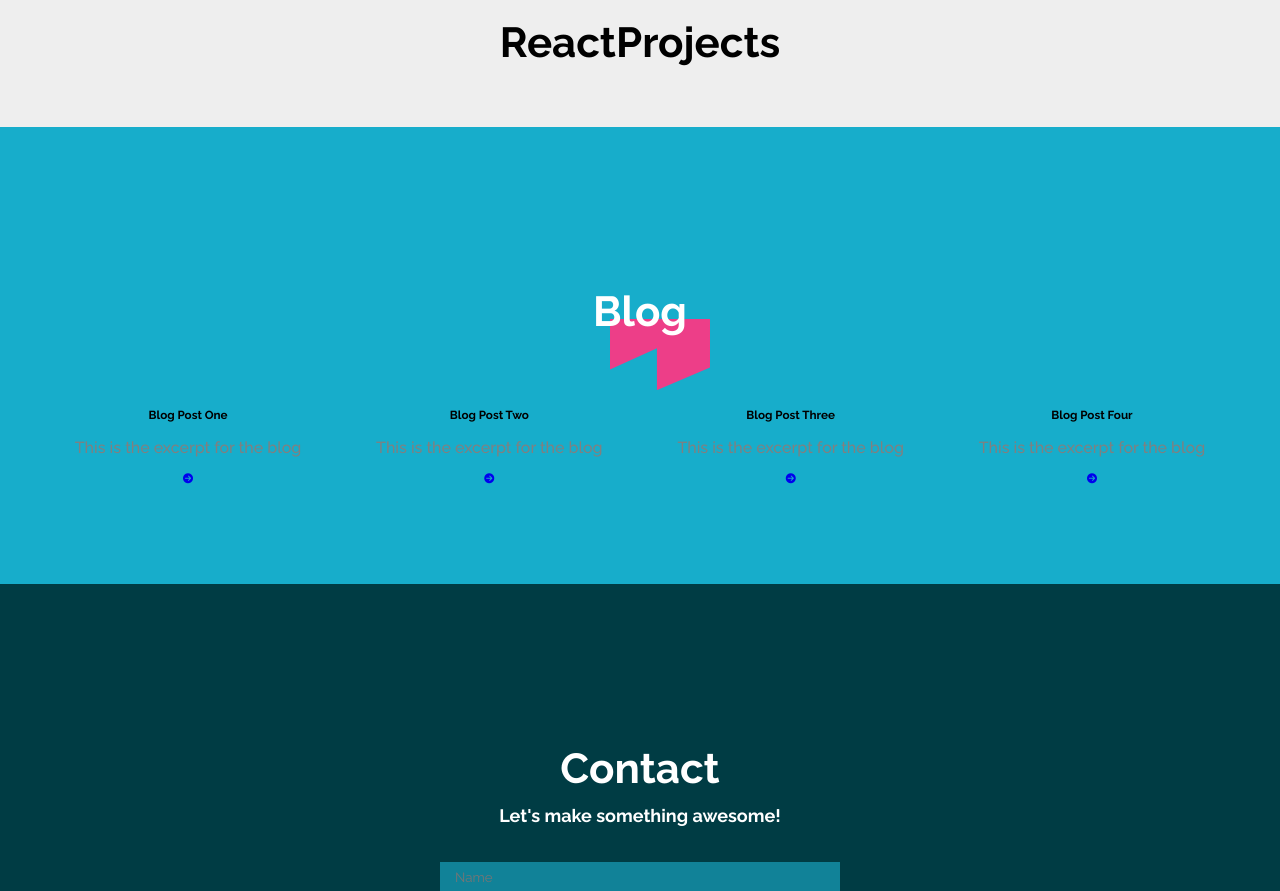
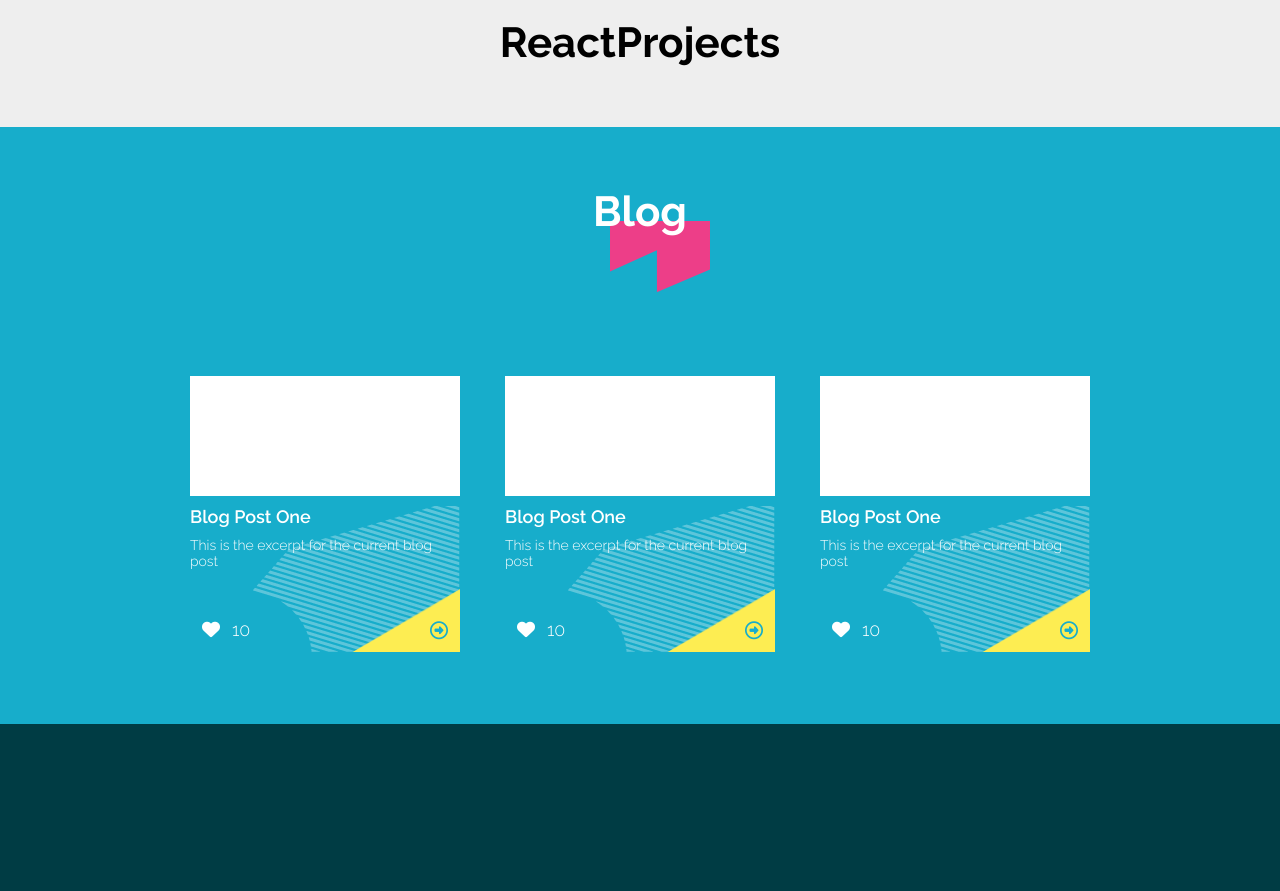
Before and after one commit to KevinGrant12/Portfolio, a React (Create React App) app: page / in a window 1280 px wide. Shown: the part 2080-2971 px from the top of the page. Built offline with nearby package versions, Linux system fonts and the light colour scheme; a web font is replaced by a local one.

Commit message:
Styles for blog section

```diff
--- a/src/components/Blog/Blog.css
+++ b/src/components/Blog/Blog.css
@@ -1,11 +1,14 @@
 .Blog {
-  padding: 10rem 0;
+  display: flex;
+  flex-flow: column;
+  align-items: center;
+  padding-bottom: 6rem;;
   background: var(--turq);
 }
 
 .Blog-shape {
   position: absolute;
-  top: 50%;
+  top: 35%;
   left: 50%;
   width: 100px;
   transform: translate(-30%,10%);
@@ -18,9 +21,105 @@
 .Blog h1 {
   position: relative;
   color: white;
+  margin-bottom: 14rem;
 }
 
-.Blog-blog-post-wrap {
+.Blog-posts {
   display: flex;
-  justify-content: space-evenly;
+  justify-content: space-between;
+  width: 80%;
+  max-width: 900px;
 }
+
+.Blog-post {
+  width: 30%;
+  margin-bottom: var(--small);
+}
+
+.Blog-post_img-wrap {
+  position: relative;
+  overflow: hidden;
+  background: white;
+  height: 12rem;
+  margin-bottom: 1rem;
+}
+
+.Blog-post_content {
+  position: relative;
+  overflow: hidden;
+  display: flex;
+  flex-flow: column;
+  color: white;
+  text-align: left;
+}
+
+.Blog-post_content > img {
+  position: absolute;
+  bottom: 0;
+  right: 0;
+  opacity: 0.3;
+  max-width: 80%;
+}
+
+.Blog-post_content h3 {
+  font-size: var(--medium);
+  font-weight: 600;
+  margin: 0 0 1rem;
+}
+
+.Blog-post_content p {
+  margin: 0 0 2rem;
+  color: white;
+  font-size: 14px;
+  font-weight: 300;
+}
+
+.Blog-post_meta {
+  display: flex;
+  justify-content: space-between;
+  align-items: flex-end;
+}
+
+.Blog-post_likes {
+  display: flex;
+  align-items: center;
+  padding: var(--small);
+}
+
+.Blog-post_likes i {
+  font-size: var(--medium);
+  margin-right: var(--small);
+}
+
+.Blog-post_likes p {
+  font-size: var(--medium);
+  margin: 0;
+}
+
+.Blog-post_link {
+  position: relative;
+  width: 40%;
+}
+
+.Blog-post_link img {
+  width: 100%;
+  display: flex;
+  object-fit: cover;
+}
+
+.Blog-post_link i {
+  position: absolute;
+  bottom: var(--small);
+  right: var(--small);
+  color: var(--turq);
+  font-size: var(--medium);
+}
+
+@media (max-width: 767px) {
+  .Blog-posts {
+    flex-flow: column;
+  }
+  .Blog-post {
+    width: 100%;
+  }
+}
--- a/src/components/Blog/Blog.js
+++ b/src/components/Blog/Blog.js
@@ -1,6 +1,8 @@
 import React from 'react';
 import './Blog.css';
 import { ReactComponent as Shape } from './shape-pink.svg';
+import blogLink from './blog-link.png';
+import blogbars from './blog-bars.png';
 
 const Blog = () => (
   <div className="Blog">
@@ -8,49 +10,65 @@ const Blog = () => (
       <Shape className="Blog-shape"></Shape>
       <h1>Blog</h1>
     </div>
-    <div className="Blog-blog-post-wrap">
+    <div className="Blog-posts">
       <div className="Blog-post">
-        <div className="Blog-post__img-wrap"></div>
-        <div className="Blog-post__content-wrap">
+        <div className="Blog-post_img-wrap">
+          <img className="Blog-post_img" src="" alt=""/>
+        </div>
+        <div className="Blog-post_content">
+          <img src={blogbars} alt=""/>
           <h3 className="Blog-title">Blog Post One</h3>
-          <p className="Blog-excerpt">This is the excerpt for the blog</p>
-          <span className="Blog-likes"></span>
-          <a href="#" className="Blog-link">
-            <i className="fas fa-arrow-circle-right"></i>
-          </a>
+          <p className="Blog-excerpt">This is the excerpt for the current blog post</p>
+          <div className="Blog-post_meta">
+            <span className="Blog-post_likes">
+              <i className="fas fa-heart"></i>
+              <p>10</p>
+            </span>
+            <a href="#" className="Blog-post_link">
+              <i className="far fa-arrow-alt-circle-right"></i>
+              <img src={blogLink} alt=""/>
+            </a>
+          </div>
         </div>
       </div>
       <div className="Blog-post">
-        <div className="Blog-post__img-wrap"></div>
-        <div className="Blog-post__content-wrap">
-          <h3 className="Blog-title">Blog Post Two</h3>
-          <p className="Blog-excerpt">This is the excerpt for the blog</p>
-          <span className="Blog-likes"></span>
-          <a href="#" className="Blog-link">
-            <i className="fas fa-arrow-circle-right"></i>
-          </a>
+        <div className="Blog-post_img-wrap">
+          <img className="Blog-post_img" src="" alt=""/>
+        </div>
+        <div className="Blog-post_content">
+          <img src={blogbars} alt=""/>
+          <h3 className="Blog-title">Blog Post One</h3>
+          <p className="Blog-excerpt">This is the excerpt for the current blog post</p>
+          <div className="Blog-post_meta">
+            <span className="Blog-post_likes">
+              <i className="fas fa-heart"></i>
+              <p>10</p>
+            </span>
+            <a href="#" className="Blog-post_link">
+              <i className="far fa-arrow-alt-circle-right"></i>
+              <img src={blogLink} alt=""/>
+            </a>
+          </div>
         </div>
       </div>
       <div className="Blog-post">
-        <div className="Blog-post__img-wrap"></div>
-        <div className="Blog-post__content-wrap">
-          <h3 className="Blog-title">Blog Post Three</h3>
-          <p className="Blog-excerpt">This is the excerpt for the blog</p>
-          <span className="Blog-likes"></span>
-          <a href="#" className="Blog-link">
-            <i className="fas fa-arrow-circle-right"></i>
-          </a>
+        <div className="Blog-post_img-wrap">
+          <img className="Blog-post_img" src="" alt=""/>
         </div>
-      </div>
-      <div className="Blog-post">
-        <div className="Blog-post__img-wrap"></div>
-        <div className="Blog-post__content-wrap">
-          <h3 className="Blog-title">Blog Post Four</h3>
-          <p className="Blog-excerpt">This is the excerpt for the blog</p>
-          <span className="Blog-likes"></span>
-          <a href="#" className="Blog-link">
-            <i className="fas fa-arrow-circle-right"></i>
-          </a>
+        <div className="Blog-post_content">
+          <img src={blogbars} alt=""/>
+          <h3 className="Blog-title">Blog Post One</h3>
+          <p className="Blog-excerpt">This is the excerpt for the current blog post</p>
+          <div className="Blog-post_meta">
+            <span className="Blog-post_likes">
+              <i className="fas fa-heart"></i>
+              <p>10</p>
+            </span>
+            <a href="#" className="Blog-post_link">
+              <i className="far fa-arrow-alt-circle-right"></i>
+              <img src={blogLink} alt=""/>
+            </a>
+          </div>
         </div>
       </div>
     </div>
```
Also changed, not shown: src/components/Blog/blog-bars.png (added), src/components/Blog/blog-link.png (added), src/components/Hero/HeroButton/HeroButton.js (line endings or trailing spaces).
